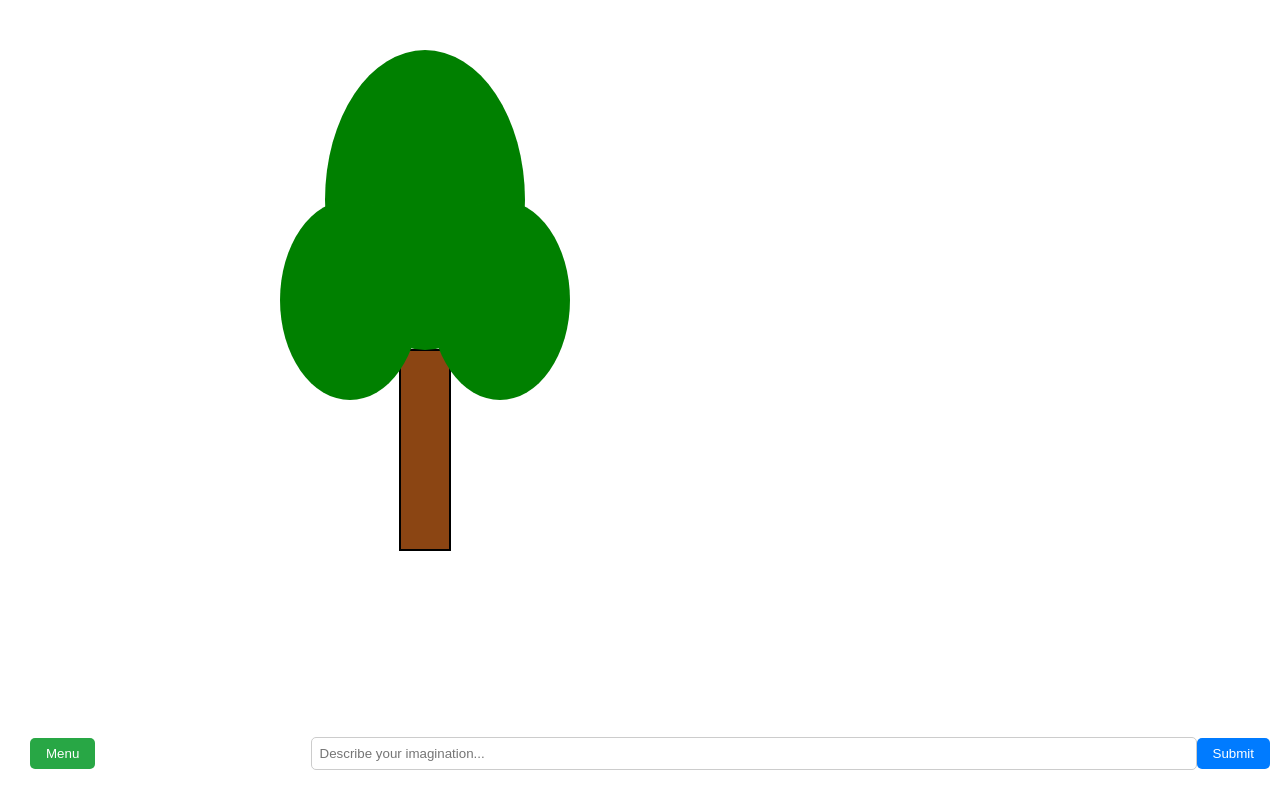
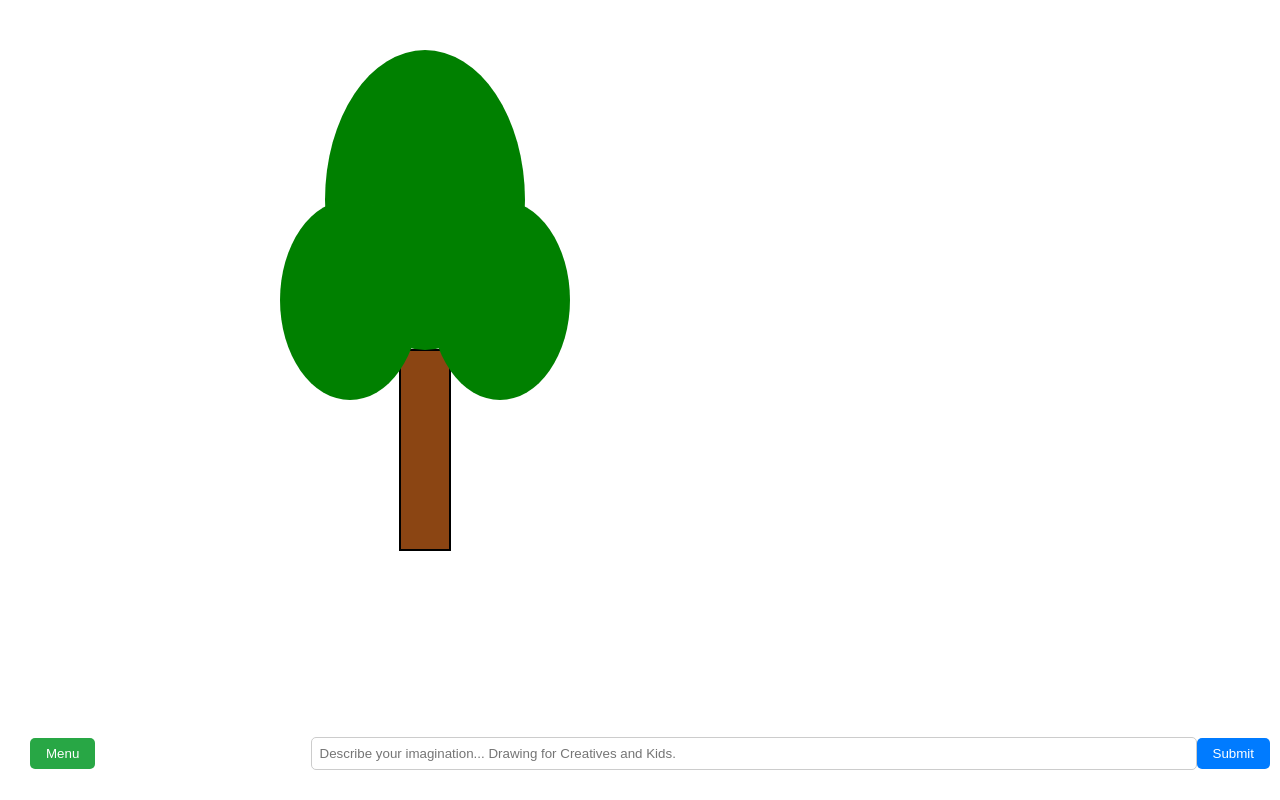
Before and after one commit to NtemKenyor/AI-Canvas-Drawer, a plain HTML site: page index.html in a window 1280 px wide. Drawn offline with Linux system fonts and the light colour scheme.

Commit message:
on it and more

```diff
--- a/index.html
+++ b/index.html
@@ -37,7 +37,7 @@
     <div id="menuBar">
       <button id="menuButton">Menu</button>
     </div>
-    <input type="text" id="promptInput" placeholder="Describe your imagination...">
+    <input type="text" id="promptInput" placeholder="Describe your imagination... Drawing for Creatives and Kids.">
     <button id="submitButton">Submit</button>
   </div>
 
```
